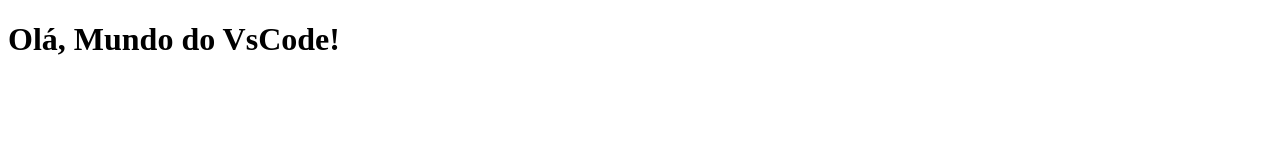
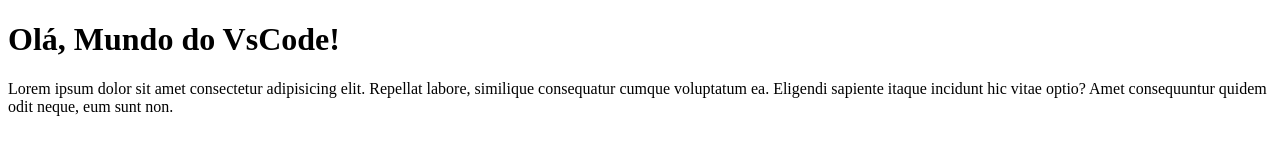
Before and after one commit to PedroLu1z/testevscode, a plain HTML site: page index.html in a window 1280 px wide. Drawn offline with Linux system fonts and the light colour scheme.

Commit message:
add lorem

```diff
--- a/index.html
+++ b/index.html
@@ -8,5 +8,6 @@
 </head>
 <body>
     <h1>Olá, Mundo do VsCode!</h1>
+    <p>Lorem ipsum dolor sit amet consectetur adipisicing elit. Repellat labore, similique consequatur cumque voluptatum ea. Eligendi sapiente itaque incidunt hic vitae optio? Amet consequuntur quidem odit neque, eum sunt non.</p>
 </body>
 </html>
```
